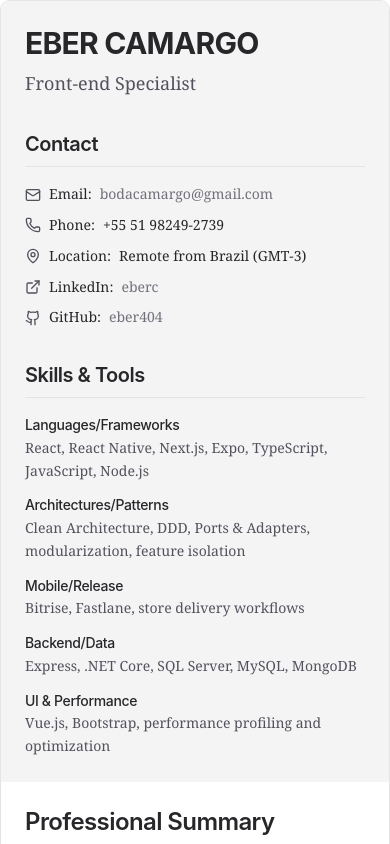
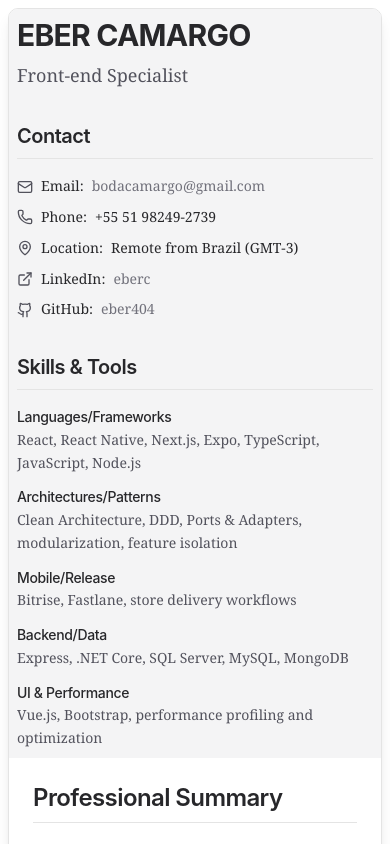
Before and after one commit to eber404/resume, a Next.js app in the folder apps/web/: page / in a window 390 px wide. Shown: the top 844 px of the page. Built offline with nearby package versions, Linux system fonts and the light colour scheme; a web font is replaced by a local one.

Commit message:
feat: improve responsive design layout

```diff
--- a/apps/web/src/app/page.tsx
+++ b/apps/web/src/app/page.tsx
@@ -4,15 +4,15 @@ import ContactSection from "@/components/contact-section";
 
 export default function Home() {
 	return (
-		<div className="bg-background text-foreground p-0 md:p-8 ">
+		<div className="bg-background text-foreground p-2 md:p-4 lg:p-8 ">
 			<div className="max-w-6xl mx-auto bg-card border border-border rounded-lg shadow-lg overflow-hidden">
 				<div className="flex flex-col md:flex-row">
 					{/* Sidebar */}
-					<aside className="w-full md:w-1/3 bg-muted p-6 md:p-8">
+					<aside className="w-full md:w-1/2 lg:w-1/3 xl:w-1/4 bg-muted p-2 md:p-4 lg:p-6">
 						<div className="sticky top-8">
 							{/* Name and Title */}
 							<div className="mb-8">
-								<h1 className="text-3xl md:text-4xl font-bold">EBER CAMARGO</h1>
+								<h1 className="text-3xl lg:text-4xl font-bold">EBER CAMARGO</h1>
 								<p className="mt-2 text-lg text-muted-foreground">
 									Front-end Specialist
 								</p>
--- a/apps/web/src/components/contact-section.tsx
+++ b/apps/web/src/components/contact-section.tsx
@@ -7,8 +7,8 @@ export default function ContactSection() {
 				Contact
 			</h2>
 			<ul className="space-y-2 text-sm">
-				<li className="flex items-center gap-2">
-					<Mail className="h-4 w-4 text-muted-foreground" />
+				<li className="flex items-center gap-2 flex-wrap">
+					<Mail className="shrink-0 h-4 w-4 text-muted-foreground" />
 					<span className="font-medium">Email:</span>
 					<a
 						href="mailto:bodacamargo@gmail.com"
```
